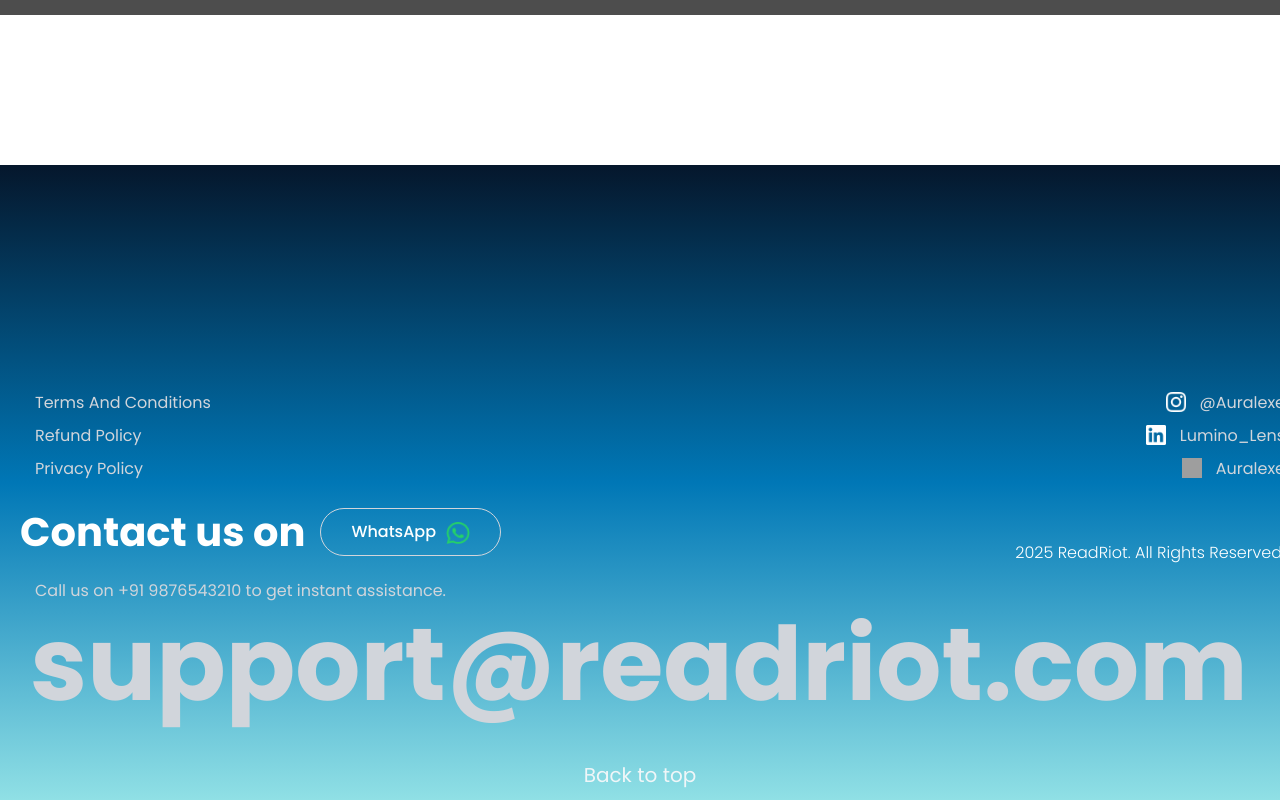
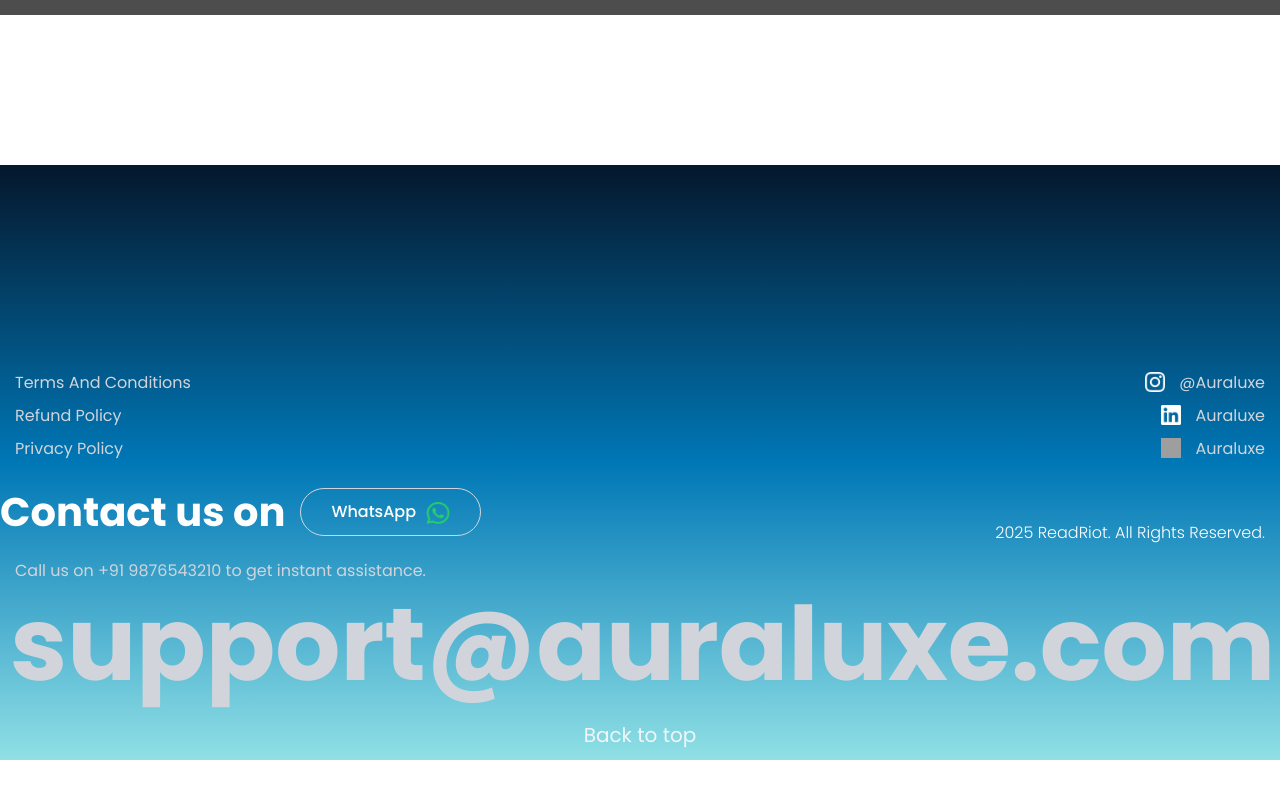
Before and after one commit to soumilidey/Auraluxe, a React (Vite) app in the folder frontend/: page / in a window 1280 px wide. Shown: the part 1152-1952 px from the top of the page. After the commit the page ends 1912 px from the top, so only its background shows below. Built offline with nearby package versions, Linux system fonts and the light colour scheme; grey boxes are pictures that could not be loaded.

Commit message:
footer fixed

```diff
--- a/frontend/src/components/Footer.css
+++ b/frontend/src/components/Footer.css
@@ -237,7 +237,7 @@
 
 .contact-banner {
   color: white;
-  padding: 20px;
+  overflow-x:hidden;
   text-align: left;
   width: 100%;
   position: relative;
--- a/frontend/src/components/Footer.jsx
+++ b/frontend/src/components/Footer.jsx
@@ -34,7 +34,7 @@ function Footer() {
                   }}
                   alt="instagram"
                 />
-                <span style={{ marginLeft: "6px" }}>@Auralexe</span>
+                <span style={{ marginLeft: "6px" }}>@Auraluxe</span>
               </a>
               <a href="https://www.linkedin.com/in/">
                 <img
@@ -46,7 +46,7 @@ function Footer() {
                   }}
                   alt="linkedin"
                 />
-                <span style={{ marginLeft: "6px" }}>Lumino_Lens</span>
+                <span style={{ marginLeft: "6px" }}>Auraluxe</span>
               </a>
               <a href="https://www.facebook.com/">
                 <img
@@ -58,7 +58,7 @@ function Footer() {
                   }}
                   alt="facebook"
                 />
-                <span style={{ marginLeft: "6px" }}>Auralexe</span>
+                <span style={{ marginLeft: "6px" }}>Auraluxe</span>
               </a>
             </div>
           </div>
@@ -122,7 +122,7 @@ function Footer() {
           <p className="copyright">2025 ReadRiot. All Rights Reserved.</p>
         </div>
 
-        <p className="email">support@readriot.com</p>
+        <p className="email">support@auraluxe.com</p>
       </div>
       <div id="btt" onClick={toTop}>
         Back to top
```
